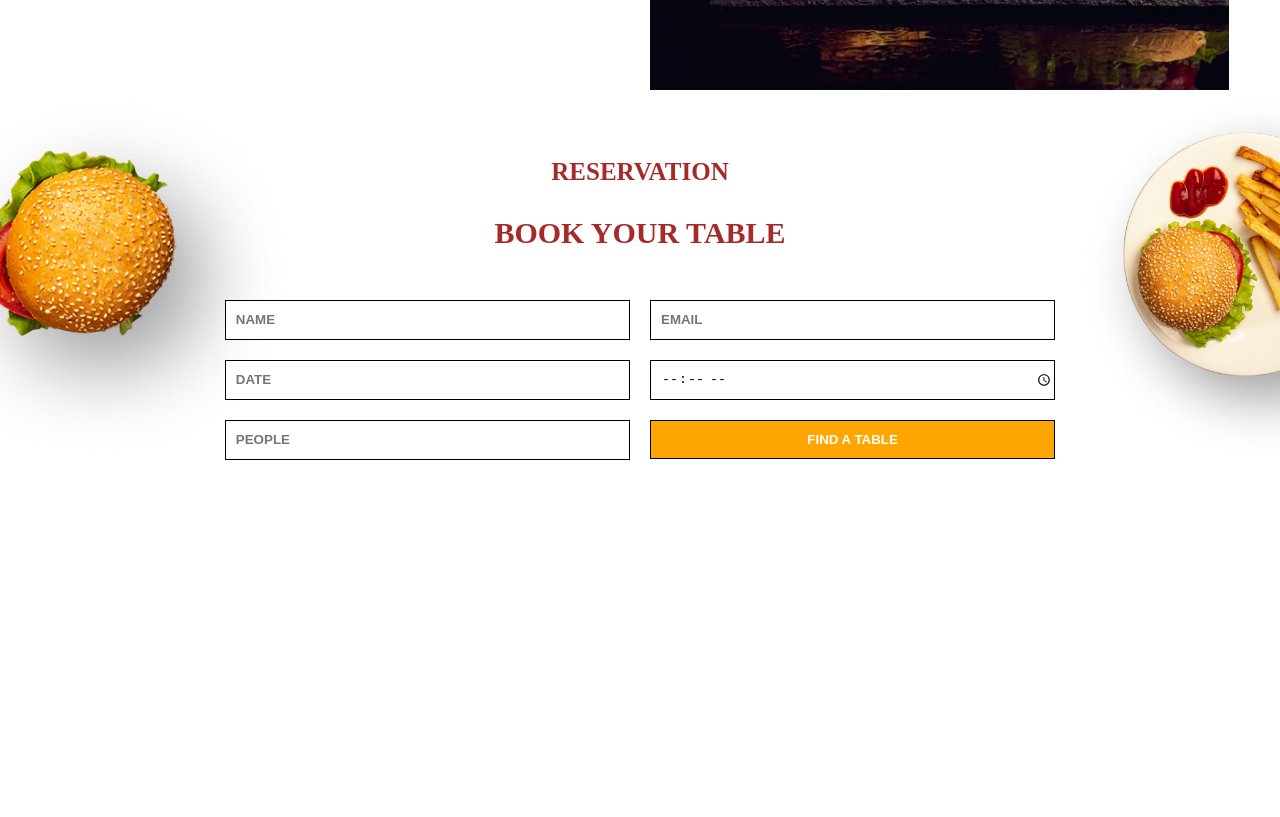
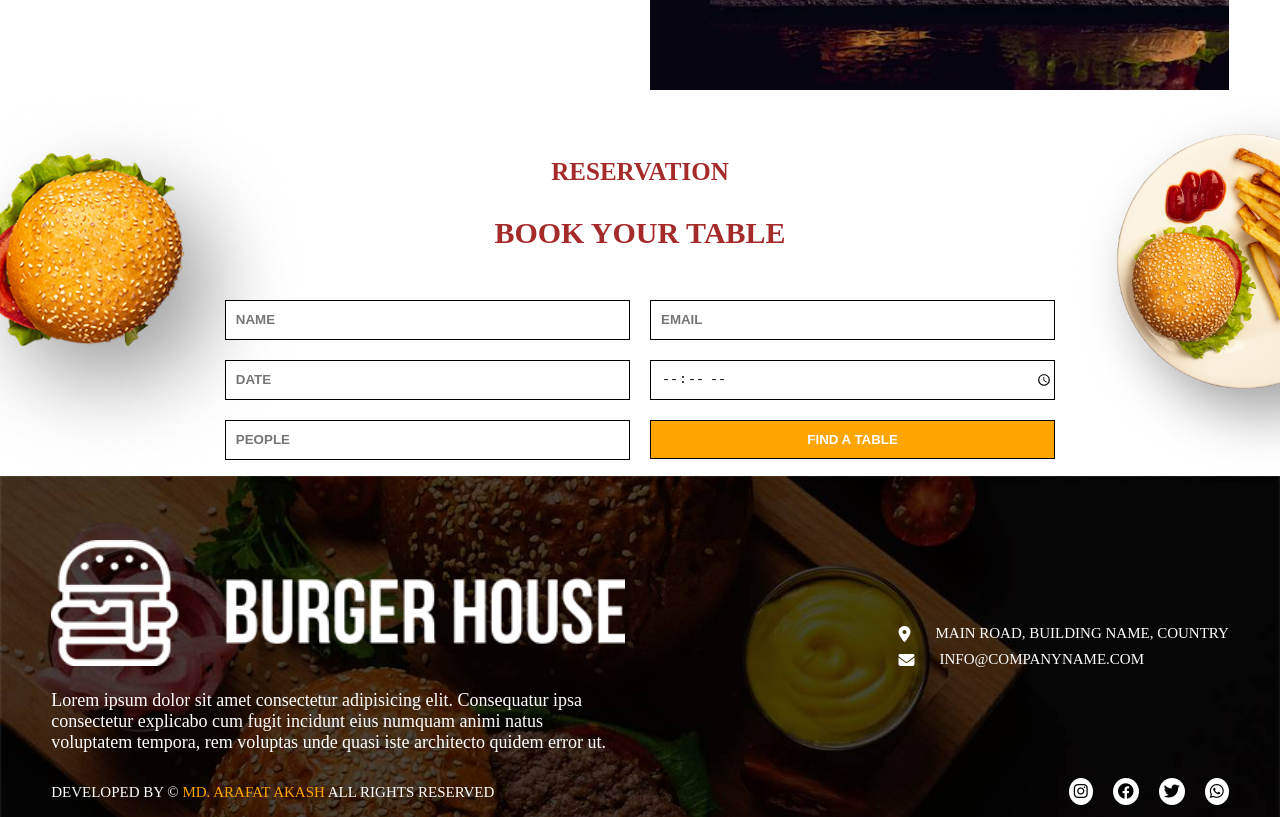
Before and after one commit to ArafatAkashAkku/Breakfast-Restaurant-HTML-CSS-JS, a plain HTML site: page index.html in a window 1280 px wide. Shown: the part 2249-3066 px from the top of the page. Before the commit the page ends 2709 px from the top, so only its background shows below. Drawn offline with Linux system fonts and the light colour scheme.

Commit message:
Completed Project

```diff
--- a/css/index.css
+++ b/css/index.css
@@ -311,56 +311,56 @@ header .right .fa-xmark {
 
 /* contact section start  */
 
-#contact-us{
+#contact-us {
     display: flex;
     flex-direction: column;
     justify-content: center;
     gap: 50px;
-    padding: 8vh 4vw 0;
+    padding: 8vh 4vw 2vh;
     width: 100%;
-    background-image: url("../images/Contact-Left-Picture.png"),url("../images/Contact-Right-Picture.png");
+    background-image: url("../images/Contact-Left-Picture.png"), url("../images/Contact-Right-Picture.png");
     background-size: contain;
     background-repeat: no-repeat;
-    background-position: top left,bottom right;
+    background-position: top left, bottom right;
 }
 
-#contact-us .upper{
+#contact-us .upper {
     text-align: center;
     display: flex;
     gap: 30px;
     flex-direction: column;
 }
 
-#contact-us .upper h1{
+#contact-us .upper h1 {
     color: brown;
     text-transform: uppercase;
     font-size: 25px;
     font-weight: bolder;
 }
 
-#contact-us .upper p{
+#contact-us .upper p {
     color: brown;
     text-transform: uppercase;
     font-size: 30px;
     font-weight: bolder;
 }
 
-#contact-us .lower form{
+#contact-us .lower form {
     display: flex;
     flex-direction: row;
     gap: 20px;
 }
 
-#contact-us .lower form input{
+#contact-us .lower form input {
     padding-left: 10px;
 }
 
-#contact-us .lower form input::placeholder{
+#contact-us .lower form input::placeholder {
     text-transform: uppercase;
     font-weight: bolder;
 }
 
-#contact-us .lower form .left{
+#contact-us .lower form .left {
     width: 50%;
     display: flex;
     flex-direction: column;
@@ -368,28 +368,28 @@ header .right .fa-xmark {
     gap: 20px;
 }
 
-#contact-us .lower form .left input{
+#contact-us .lower form .left input {
     width: 70%;
     height: 40px;
     outline: none;
     border: 1px solid black;
 }
 
-#contact-us .lower form .right{
+#contact-us .lower form .right {
     width: 50%;
     display: flex;
     flex-direction: column;
     gap: 20px;
 }
 
-#contact-us .lower form .right input{
+#contact-us .lower form .right input {
     width: 70%;
     height: 40px;
     outline: none;
     border: 1px solid black;
 }
 
-#contact-us .lower form .right button{
+#contact-us .lower form .right button {
     width: 70%;
     padding: 11px 0;
     background-color: orange;
@@ -403,8 +403,97 @@ header .right .fa-xmark {
 
 /* footer start  */
 
+footer {
+    padding: 8vh 4vw 2vh;
+    background-image: url("../images/Footer-Background-Picture.jpg");
+    background-repeat: no-repeat;
+    background-size: cover;
+    display: flex;
+    flex-direction: column;
+    text-transform: uppercase;
+    gap: 30px;
+    color: white;
+}
 
+footer .upper {
+    display: flex;
+    flex-direction: row;
+    justify-content: space-between;
+    gap: 30px;
+}
 
+footer .upper .left img {
+    width: 100%;
+    padding-bottom: 20px;
+}
+
+footer .upper .left p {
+    font-size: 18px;
+    text-transform: none;
+}
+
+footer .upper .right {
+    display: flex;
+    justify-content: flex-end;
+    align-items: center;
+}
+
+footer .upper .right ul li {
+    display: flex;
+    flex-direction: row;
+    gap: 20px;
+    align-items: center;
+}
+
+footer .upper .right ul li p {
+    font-size: 15px;
+}
+
+footer .upper .right ul li i {
+    padding: 5px;
+    border-radius: 50%;
+}
+
+footer .upper .left,
+footer .lower .left,
+footer .upper .right,
+footer .lower .right {
+    width: 50%;
+}
+
+footer .lower {
+    display: flex;
+    flex-direction: row;
+    align-items: center;
+    justify-content: space-between;
+    gap: 30px;
+}
+
+footer .lower .left p {
+    font-size: 15px;
+}
+
+footer .lower .left p a {
+    color: orange;
+}
+
+footer .lower .right {
+    display: flex;
+    justify-content: flex-end;
+}
+
+footer .lower .right ul {
+    display: flex;
+    flex-direction: row;
+    gap: 20px;
+}
+
+footer .lower .right ul li a {
+    color: black;
+    background-color: white;
+    padding: 5px;
+    border-radius: 50%;
+}
 
 /* footer end  */
 
--- a/css/responsive.css
+++ b/css/responsive.css
@@ -26,6 +26,7 @@
         color: black;
         font-size: 20px;
         flex-direction: column;
+        text-align: center;
     }
 
     header .middle .lower nav ul {
@@ -83,9 +84,45 @@
 
 }
 
+@media screen and (max-width:900px) {
+
+    footer .upper {
+        flex-direction: column;
+    }
+
+    footer .upper .left img{
+        width: 80%;
+    }
+
+    footer .upper .right ul li {
+        gap: 10px;
+    }
+
+    footer .upper .right,
+    footer .lower .right {
+        justify-content: center;
+    }
+
+    footer .lower {
+        flex-direction: column-reverse;
+    }
+
+    footer .lower .left {
+        text-align: center;
+    }
+
+    footer .upper .left,
+    footer .lower .left,
+    footer .upper .right,
+    footer .lower .right {
+        width: 100%;
+    }
+
+}
+
 @media screen and (max-width:800px) {
 
-    #contact-us{
+    #contact-us {
         background-image: none;
     }
 
@@ -105,3 +142,11 @@
     }
 
 }
+
+@media screen and (max-width:260px) {
+
+footer .upper .right ul li p {
+    font-size: 12px;
+}
+
+}
--- a/index.html
+++ b/index.html
@@ -1,6 +1,7 @@
+<!-- The following code written by Md. Arafat Akash  -->
 <!DOCTYPE html>
 <html lang="en">
-
+<!-- head start  -->
 <head>
     <meta charset="UTF-8">
     <meta http-equiv="X-UA-Compatible" content="IE=edge">
@@ -17,7 +18,8 @@
     <!-- website title  -->
     <title>Breakfast Restaurant</title>
 </head>
-
+<!-- head end  -->
+<!-- body start  -->
 <body>
     <!-- header start -->
     <header id="navigation-bar">
@@ -143,7 +145,9 @@
                         <input type="number" name="people" id="people" placeholder="people" required>
                     </div>
                     <div class="right">
-                        <input type="email" name="email" id="email" placeholder="email" pattern="^[a-zA-Z0-9]+@(gmail|yahoo)\.com$" title="Example: abc@gmail.com" maxlength="50" required>
+                        <input type="email" name="email" id="email" placeholder="email"
+                            pattern="^[a-zA-Z0-9]+@(gmail|yahoo)\.com$" title="Example: abc@gmail.com" maxlength="50"
+                            required>
                         <input type="time" name="time" id="time" placeholder="time" required>
                         <button type="submit">Find a table</button>
                     </div>
@@ -161,7 +165,41 @@
     </main>
     <!-- main end  -->
     <!-- footer start  -->
-    <footer></footer>
+    <footer>
+        <div class="upper">
+            <div class="left">
+                <img src="images/Footer-Logo.png" alt="Footer-Logo">
+                <p>Lorem ipsum dolor sit amet consectetur adipisicing elit. Consequatur ipsa consectetur explicabo cum
+                    fugit incidunt eius numquam animi natus voluptatem tempora, rem voluptas unde quasi iste architecto
+                    quidem error ut.</p>
+            </div>
+            <div class="right">
+                <ul>
+                    <li>
+                        <i class="fa-sharp fa-solid fa-location-dot"></i>
+                        <p>Main Road, Building Name, Country</p>
+                    </li>
+                    <li>
+                        <i class="fa-solid fa-envelope"></i>
+                        <p>info@companyname.com</p>
+                    </li>
+                </ul>
+            </div>
+        </div>
+        <div class="lower">
+            <div class="left">
+                <p>Developed by &copy; <a href="https://arafatakashakku.netlify.app/" target="_blank">Md. Arafat Akash</a> All rights reserved</p>
+            </div>
+            <div class="right">
+                <ul>
+                    <li><a href="#"><i class="fa-brands fa-instagram"></i></a></li>
+                    <li><a href="#"><i class="fa-brands fa-facebook"></i></a></li>
+                    <li><a href="#"><i class="fa-brands fa-twitter"></i></a></li>
+                    <li><a href="#"><i class="fa-brands fa-whatsapp"></i></a></li>
+                </ul>
+            </div>
+        </div>
+    </footer>
     <!-- footer end  -->
     <!-- external js link  -->
     <script src="js/index.js"></script>
@@ -206,4 +244,5 @@
         })();
     </script>
 </body>
+<!-- body end  -->
 </html>
```
Also changed, not shown: images/Footer-Background-Picture.jpg (added), images/Footer-Logo.png (added).
